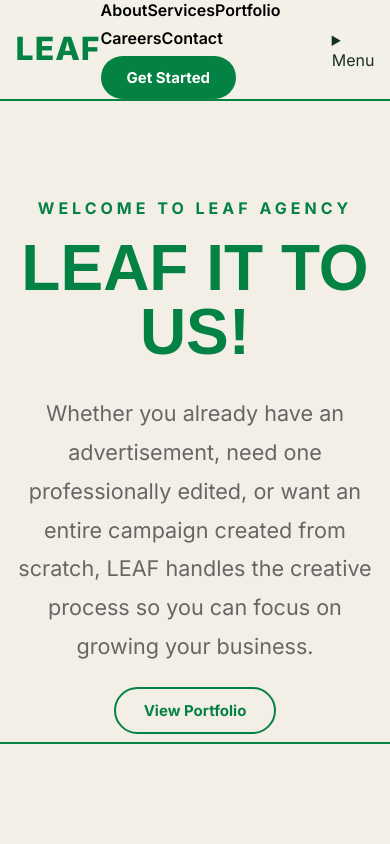
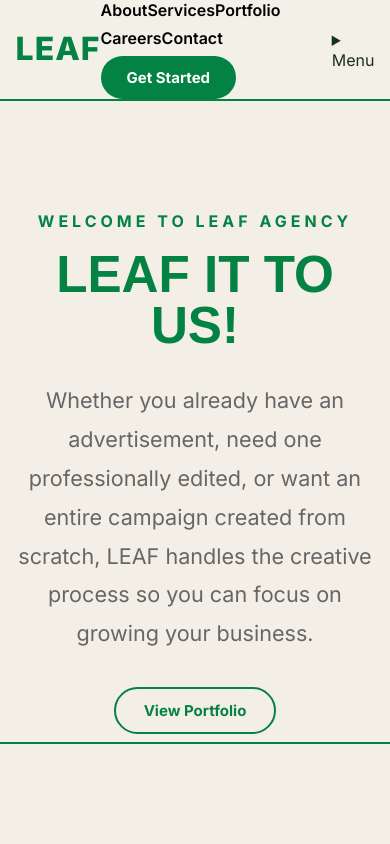
Before and after one commit to TheLeafAgency/The-LEAF-Agency, a Next.js app: page / in a window 390 px wide. Shown: the top 844 px of the page. Built offline with nearby package versions, Linux system fonts and the light colour scheme.

Commit message:
Improve mobile responsiveness

```diff
--- a/components/Hero.tsx
+++ b/components/Hero.tsx
@@ -37,7 +37,7 @@ export default function Hero() {
         <h1
           style={{
             fontFamily: '"BPMF Huninn", sans-serif',
-            fontSize: "clamp(4rem, 10vw, 7rem)",
+            fontSize: "clamp(3.2rem, 10vw, 7rem)",
             lineHeight: 1,
             color: "#048243",
             marginBottom: "30px",
@@ -74,7 +74,7 @@ export default function Hero() {
       >
         <a
           href="/portfolio"
-          className="secondary-btn portfolio-btn"
+          className="secondary-btn portfolio-btn hero-portfolio-button"
           style={{
             display: "inline-block",
             padding: "12px 28px",
```
